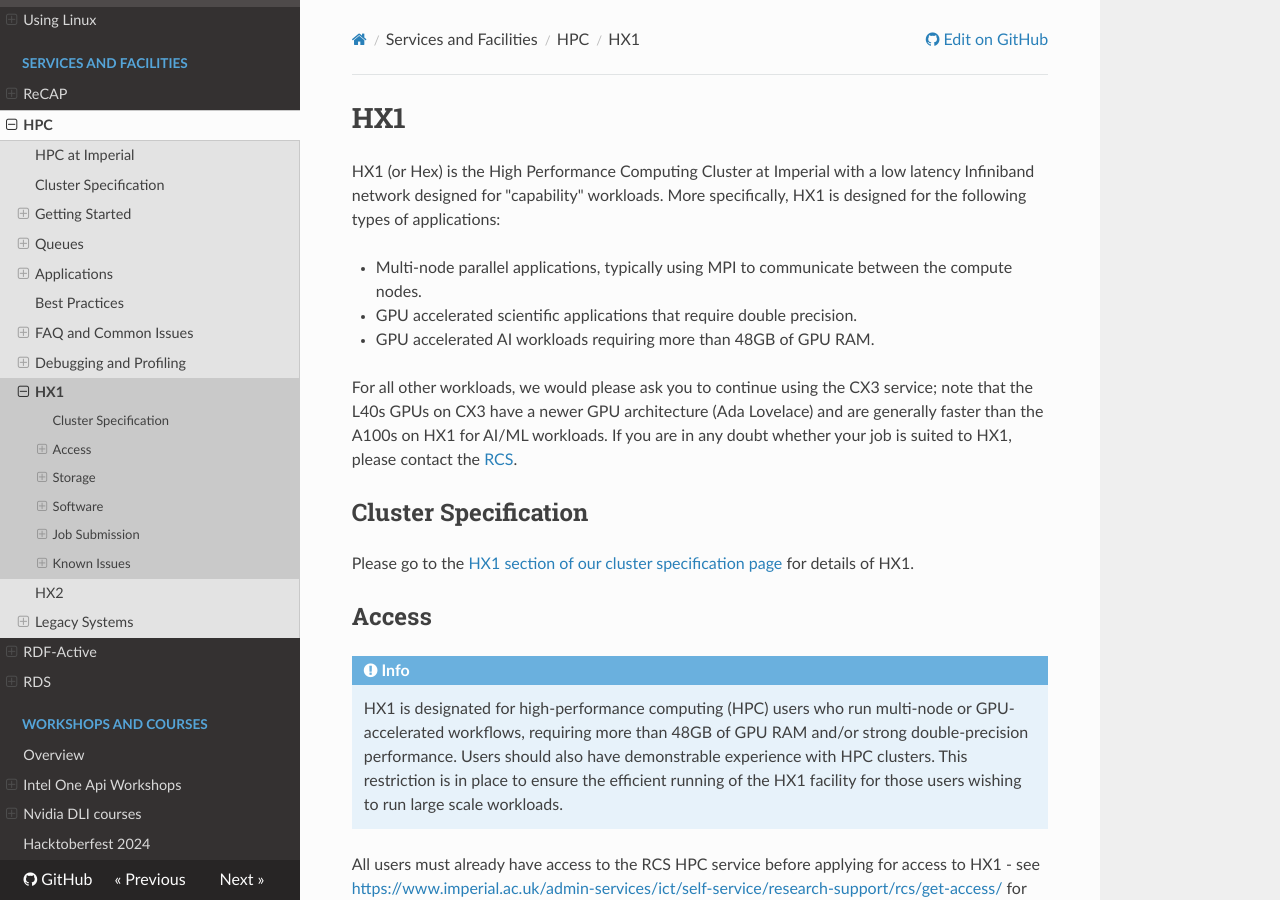
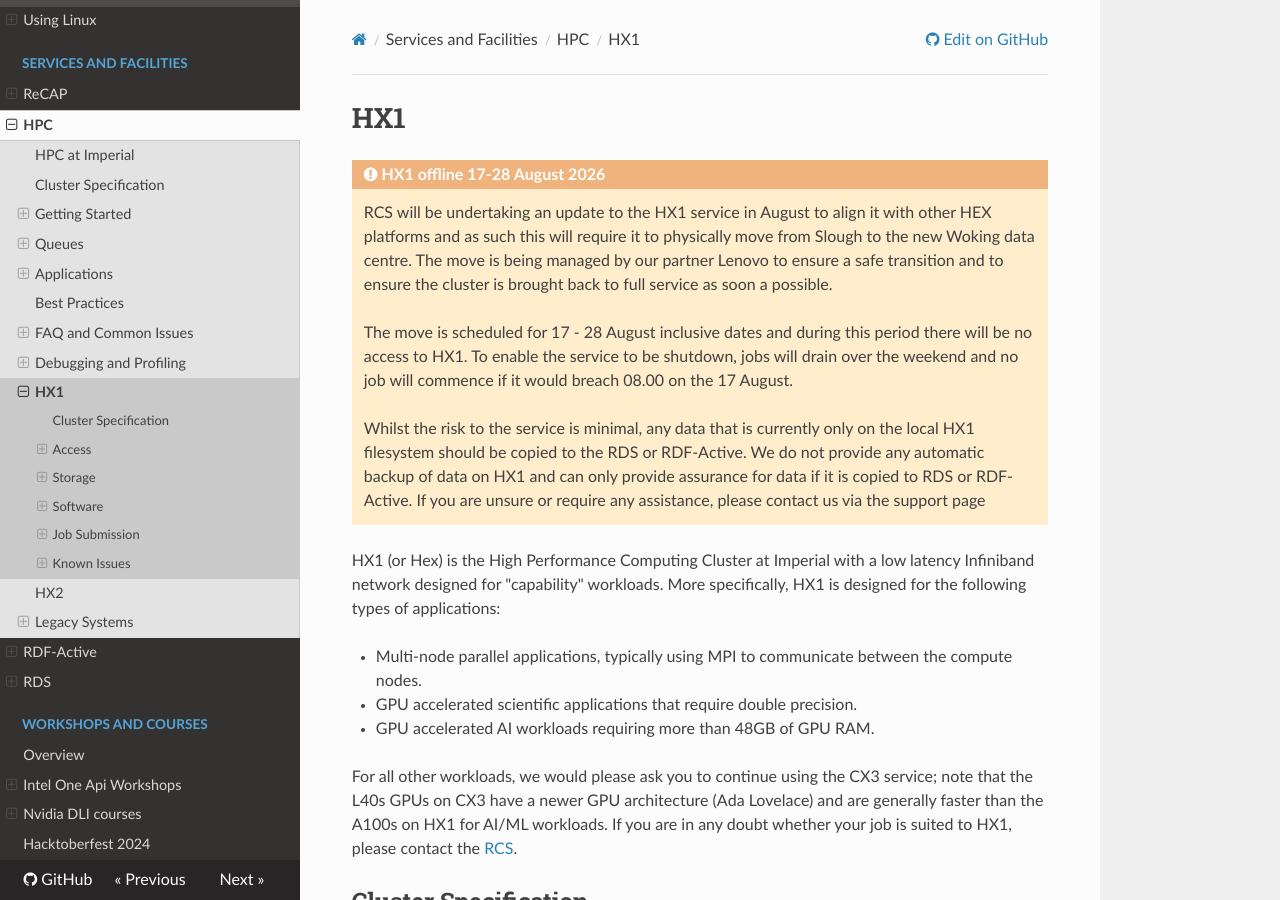
Before and after one commit to ImperialCollegeLondon/icl-rcs-user-guide, an MkDocs documentation site: the page built from docs/hpc/hx1.md, in a window 1280 px wide and 900 px high. Built offline with MkDocs 1.6.1, drawn with Linux system fonts in a browser that asks for light colours; nearby versions of some CDN libraries.

Commit message:
Added a warning regarding upcoming HX1 maintenance. (#102)

```diff
--- a/docs/hpc/hx1.md
+++ b/docs/hpc/hx1.md
@@ -1,4 +1,13 @@
 # HX1
+
+!!! warning "HX1 offline 17-28 August 2026"
+
+    RCS will be undertaking an update to the HX1 service in August to align it with other HEX platforms and as such this will require it to physically move from Slough to the new Woking data centre. The move is being managed by our partner Lenovo to ensure a safe transition and to ensure the cluster is brought back to full service as soon a possible.
+
+    The move is scheduled for 17 - 28 August inclusive dates and during this period there will be no access to HX1. To enable the service to be shutdown, jobs will drain over the weekend and no job will commence if it would breach 08.00 on the 17 August.
+
+    Whilst the risk to the service is minimal, any data that is currently only on the local HX1 filesystem should be copied to the RDS or RDF-Active. We do not provide any automatic backup of data on HX1 and can only provide assurance for data if it is copied to RDS or RDF-Active. If you are unsure or require any assistance, please contact us via the support page
+
 
 HX1 (or Hex) is the High Performance Computing Cluster at Imperial with a low latency Infiniband network designed for "capability" workloads. More specifically, HX1 is designed for the following types of applications:
 
```
